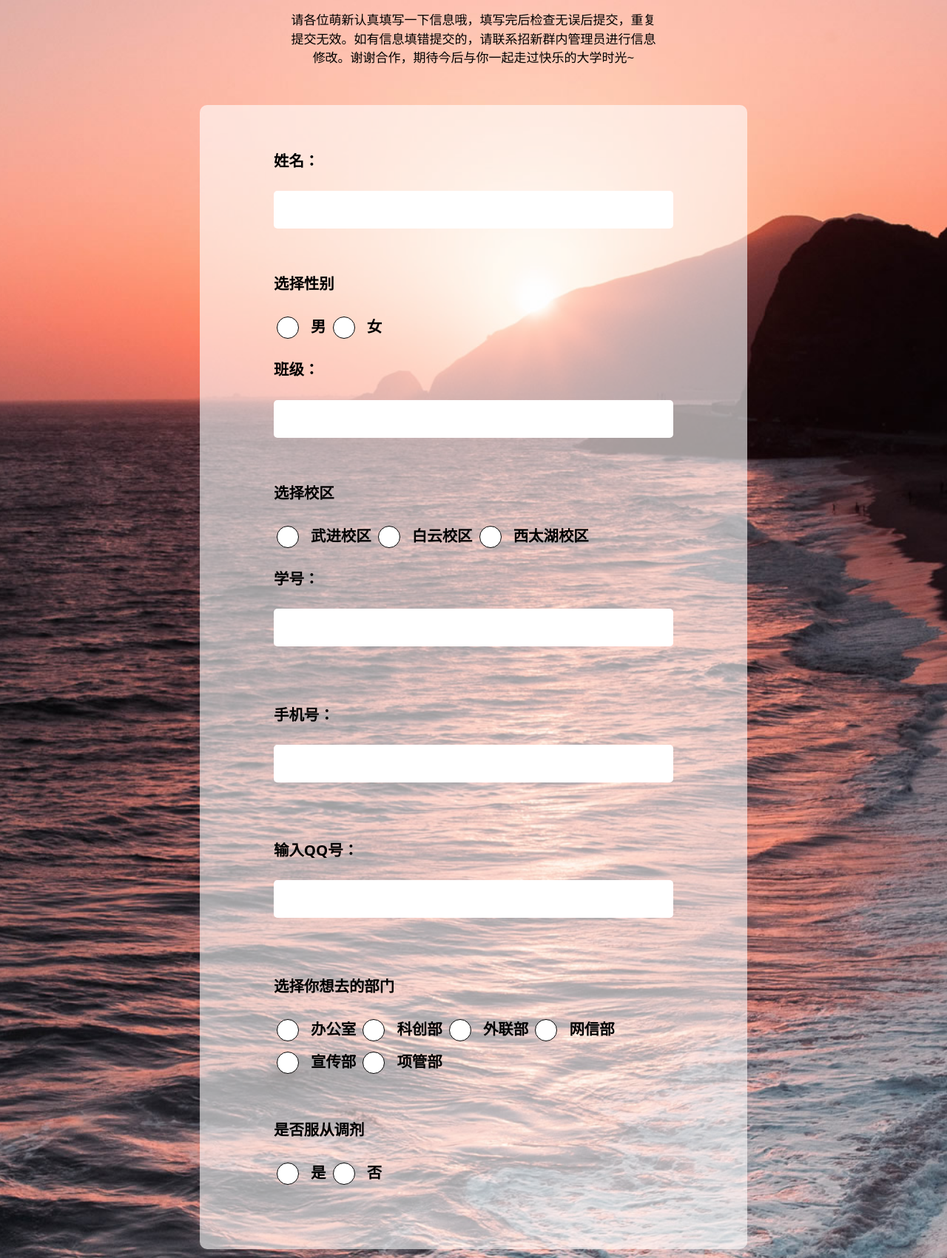
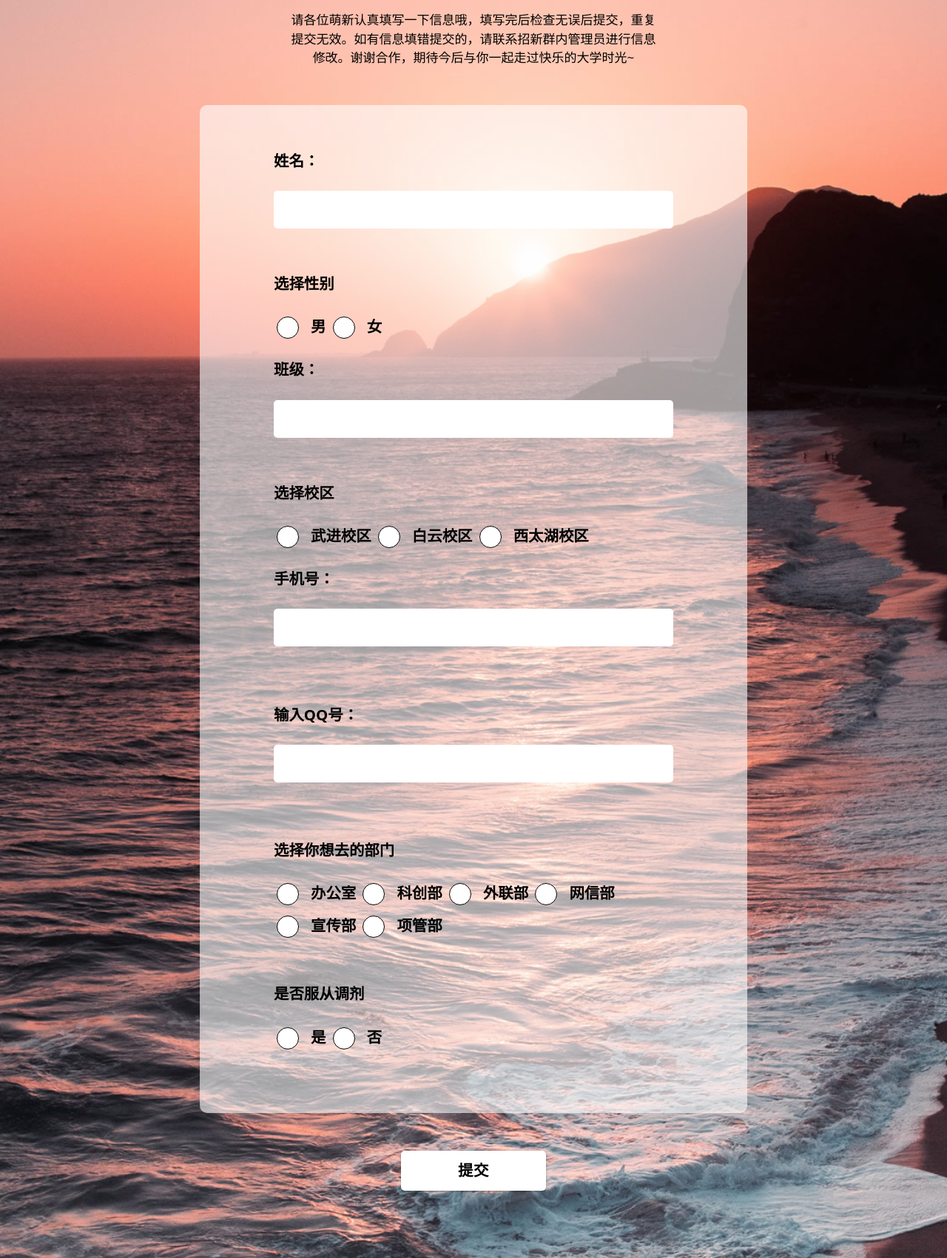
Before and after one commit to LvPeng990324/cczu_kexie_online_submit, a Django app: page / in a window 1280 px wide. Shown: the part 187-1888 px from the top of the page at 74% size. Run offline with Django 3.2, Linux system fonts and the light colour scheme; some libraries are stand-ins or nearby versions.

Commit message:
取消了招新表的学号，把主码改为手机号

```diff
--- a/submit/admin.py
+++ b/submit/admin.py
@@ -6,10 +6,10 @@ from .csvMaker import export_as_csv_action
 
 
 class NewPersonProfileAdmin(admin.ModelAdmin):
-    list_display = ('name', 'sex', 'stu_id', 'class_num', 'school', 'department', 'phone', 'qq_num', 'changeable')
+    list_display = ('name', 'sex', 'class_num', 'school', 'department', 'phone', 'qq_num', 'changeable')
     list_filter = ('department', 'class_num', 'school', 'changeable', 'sex')
-    search_fields = ('name', 'sex', 'stu_id', 'class_num', 'school' 'department', 'phone', 'qq_num', 'changeable')
-    actions = [export_as_csv_action('导出表格', fields=['name', 'sex', 'stu_id', 'class_num', 'school' 'department', 'phone', 'qq_num', 'changeable'])]
+    search_fields = ('name', 'sex', 'class_num', 'school' 'department', 'phone', 'qq_num', 'changeable')
+    actions = [export_as_csv_action('导出表格', fields=['name', 'sex', 'class_num', 'school' 'department', 'phone', 'qq_num', 'changeable'])]
 
 
 class KeXiePersonProfileAdmin(admin.ModelAdmin):
--- a/submit/models.py
+++ b/submit/models.py
@@ -1,16 +1,16 @@
 from django.db import models
 
 # Create your models here.
+
 
 # 科协招新名单
 class NewPerson(models.Model):
     name = models.CharField(max_length=10, verbose_name='姓名')
     sex = models.CharField(max_length=2, verbose_name='性别')
-    stu_id = models.CharField(max_length=10, primary_key=True, verbose_name='学号')
     class_num = models.CharField(max_length=10, verbose_name='班级')
     school = models.CharField(max_length=10, verbose_name='校区')
     department = models.CharField(max_length=10, verbose_name='意向部门')
-    phone = models.CharField(max_length=15, verbose_name='手机号')
+    phone = models.CharField(max_length=15, verbose_name='手机号', primary_key=True)
     qq_num = models.CharField(max_length=15, verbose_name='QQ号')
     changeable = models.CharField(max_length=2, verbose_name='是否接受调剂')
 
--- a/submit/urls.py
+++ b/submit/urls.py
@@ -3,7 +3,7 @@ from . import views
 
 
 urlpatterns = [
-    path('submit/<name>/<class_num>/<stu_id>/<phone>/<qq_num>/<department>/', views.submit),
+    path('submit/<name>/<class_num>/<phone>/<qq_num>/<department>/', views.submit),
     path('', views.new_person_request),
     path('new_person_submit/', views.new_person_submit, name='new_person'),
     path('kexie_person_request/', views.kexie_person_request),
--- a/submit/views.py
+++ b/submit/views.py
@@ -19,7 +19,6 @@ def new_person_submit(request):
     if request.method == 'POST':
         name = request.POST.get('name')
         sex = request.POST.get('sex')
-        stu_id = request.POST.get('stu_id')
         class_num = request.POST.get('class_num')
         school = request.POST.get('school')
         department = request.POST.get('department')
@@ -31,7 +30,6 @@ def new_person_submit(request):
             NewPerson.objects.get_or_create(
                 name=name,
                 sex=sex,
-                stu_id=stu_id,
                 class_num=class_num,
                 school=school,
                 department=department,
@@ -40,11 +38,10 @@ def new_person_submit(request):
                 changeable=changeable
             )
         except IntegrityError as e:
-            return HttpResponse('提交出错，此学号已有记录，且你提交的内容与记录内容有不同处，重复提交无效。如需修改信息请联系我们')
+            return HttpResponse('提交出错，此手机号已有记录，且你提交的内容与记录内容有不同处，重复提交无效。如需修改信息请联系我们')
         '''
         print(name)
         print(sex)
-        print(stu_id)
         print(class_num)
         print(school)
         print(department)
@@ -57,11 +54,10 @@ def new_person_submit(request):
         return render(request, 'new_person.html')
 
 
-def submit(request, name, sex, class_num, school, stu_id, phone, qq_num, department, changeable):
+def submit(request, name, sex, class_num, school, phone, qq_num, department, changeable):
     NewPerson.objects.get_or_create(
         name=name,
         sex=sex,
-        stu_id=stu_id,
         class_num=class_num,
         school=school,
         department=department,
--- a/templates/new_person.html
+++ b/templates/new_person.html
@@ -65,11 +65,6 @@
                                     <span><b>西太湖校区</b></span>
                                 </label>
                             </div>
-                        </div>
-
-                        <div class="form-group mb-5">
-                            <b><label for="stu_id" class="black-text mb-4 big">学号：</label></b>
-                            <input id="stu_id" name="stu_id" type="text" class="validate tm-input-white-bg mb-4" pattern="[0-9]{8}">
                         </div>
 
                         <div class="form-group mb-5">
```
Also changed, not shown: submit/migrations/0004_auto_20190811_1624.py (added).
